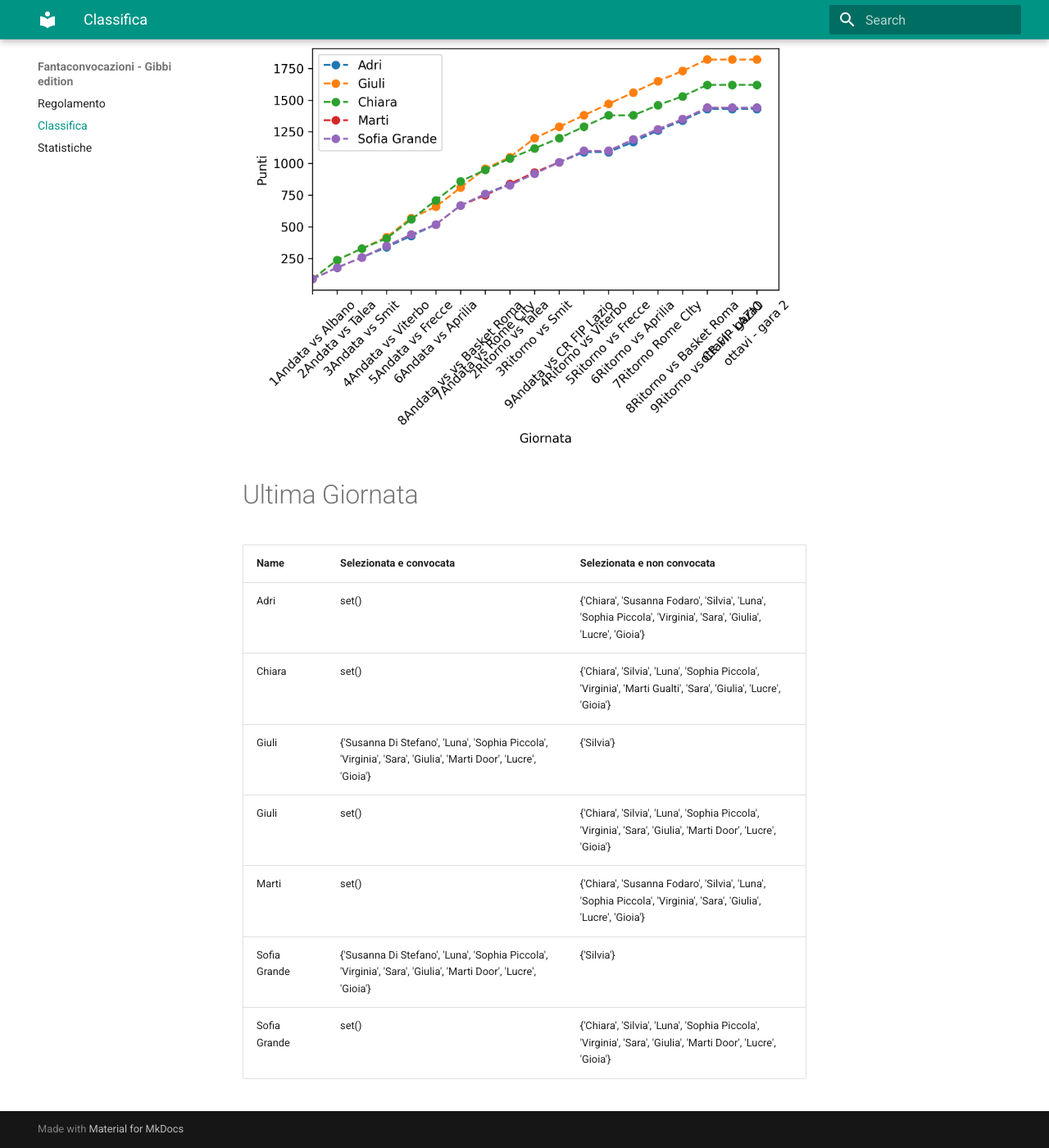
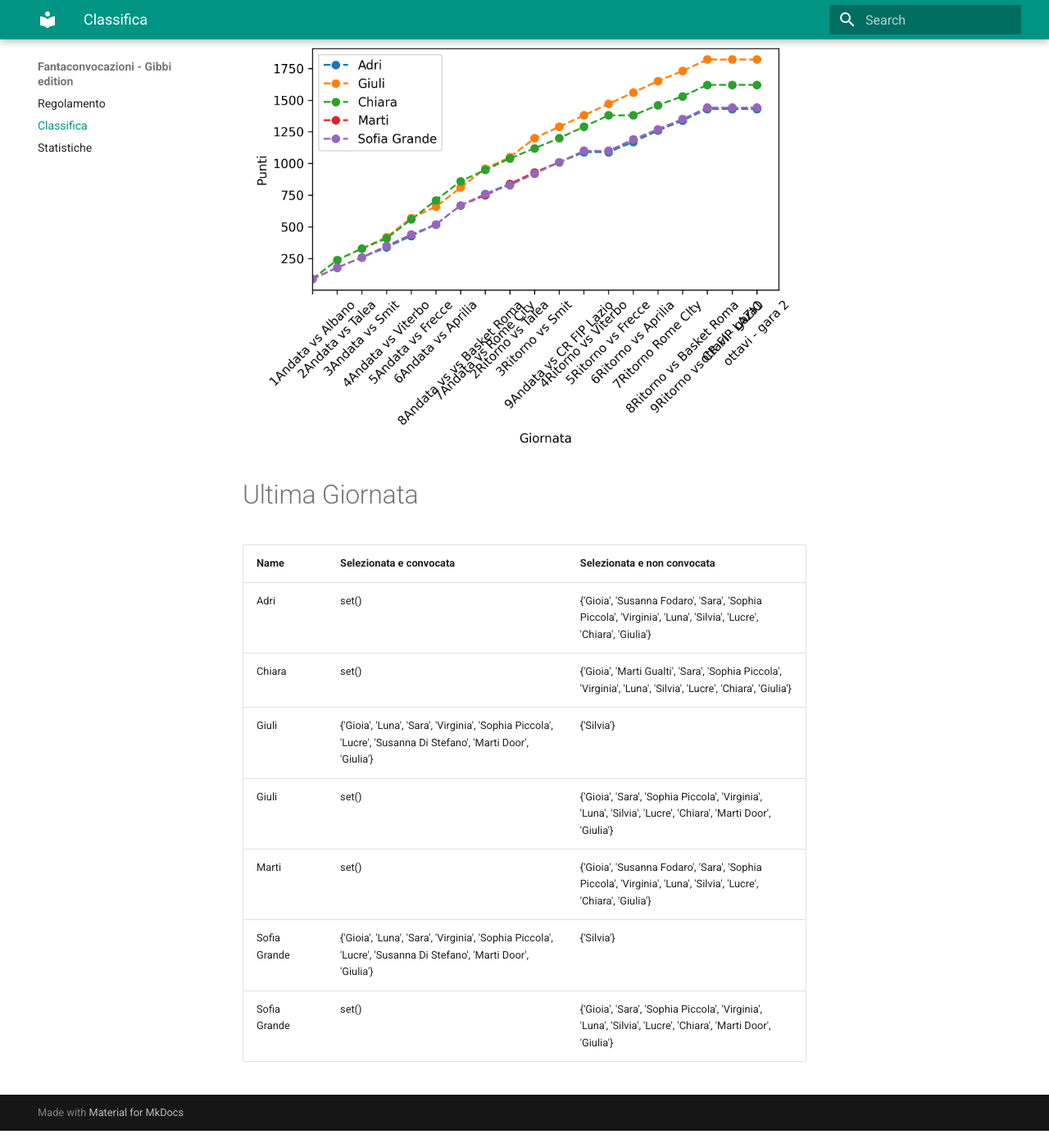
Before and after one commit to martinig94/fantagibbi, an MkDocs documentation site: the page built from docs/Classifica.md, in a window 1280 px wide and 1400 px high, scrolled down 565 px. Shown: the whole window at 82% size. Built offline with MkDocs 1.6.1 and Material for MkDocs 9.7.7, drawn with Linux system fonts in a browser that asks for light colours; after the commit the page ends 1944 px from its top, so only the background shows below that.

Commit message:
Auto-update from main.py

```diff
--- a/docs/Classifica.md
+++ b/docs/Classifica.md
@@ -18,11 +18,11 @@
 <!-- START_TABLE CORRECT -->
 | Name         | Selezionata e convocata                                                                                        | Selezionata e non convocata                                                                                      |
 |:-------------|:---------------------------------------------------------------------------------------------------------------|:-----------------------------------------------------------------------------------------------------------------|
-| Adri         | set()                                                                                                          | {'Chiara', 'Susanna Fodaro', 'Silvia', 'Luna', 'Sophia Piccola', 'Virginia', 'Sara', 'Giulia', 'Lucre', 'Gioia'} |
-| Chiara       | set()                                                                                                          | {'Chiara', 'Silvia', 'Luna', 'Sophia Piccola', 'Virginia', 'Marti Gualti', 'Sara', 'Giulia', 'Lucre', 'Gioia'}   |
-| Giuli        | {'Susanna Di Stefano', 'Luna', 'Sophia Piccola', 'Virginia', 'Sara', 'Giulia', 'Marti Door', 'Lucre', 'Gioia'} | {'Silvia'}                                                                                                       |
-| Giuli        | set()                                                                                                          | {'Chiara', 'Silvia', 'Luna', 'Sophia Piccola', 'Virginia', 'Sara', 'Giulia', 'Marti Door', 'Lucre', 'Gioia'}     |
-| Marti        | set()                                                                                                          | {'Chiara', 'Susanna Fodaro', 'Silvia', 'Luna', 'Sophia Piccola', 'Virginia', 'Sara', 'Giulia', 'Lucre', 'Gioia'} |
-| Sofia Grande | {'Susanna Di Stefano', 'Luna', 'Sophia Piccola', 'Virginia', 'Sara', 'Giulia', 'Marti Door', 'Lucre', 'Gioia'} | {'Silvia'}                                                                                                       |
-| Sofia Grande | set()                                                                                                          | {'Chiara', 'Silvia', 'Luna', 'Sophia Piccola', 'Virginia', 'Sara', 'Giulia', 'Marti Door', 'Lucre', 'Gioia'}     |
+| Adri         | set()                                                                                                          | {'Gioia', 'Susanna Fodaro', 'Sara', 'Sophia Piccola', 'Virginia', 'Luna', 'Silvia', 'Lucre', 'Chiara', 'Giulia'} |
+| Chiara       | set()                                                                                                          | {'Gioia', 'Marti Gualti', 'Sara', 'Sophia Piccola', 'Virginia', 'Luna', 'Silvia', 'Lucre', 'Chiara', 'Giulia'}   |
+| Giuli        | {'Gioia', 'Luna', 'Sara', 'Virginia', 'Sophia Piccola', 'Lucre', 'Susanna Di Stefano', 'Marti Door', 'Giulia'} | {'Silvia'}                                                                                                       |
+| Giuli        | set()                                                                                                          | {'Gioia', 'Sara', 'Sophia Piccola', 'Virginia', 'Luna', 'Silvia', 'Lucre', 'Chiara', 'Marti Door', 'Giulia'}     |
+| Marti        | set()                                                                                                          | {'Gioia', 'Susanna Fodaro', 'Sara', 'Sophia Piccola', 'Virginia', 'Luna', 'Silvia', 'Lucre', 'Chiara', 'Giulia'} |
+| Sofia Grande | {'Gioia', 'Luna', 'Sara', 'Virginia', 'Sophia Piccola', 'Lucre', 'Susanna Di Stefano', 'Marti Door', 'Giulia'} | {'Silvia'}                                                                                                       |
+| Sofia Grande | set()                                                                                                          | {'Gioia', 'Sara', 'Sophia Piccola', 'Virginia', 'Luna', 'Silvia', 'Lucre', 'Chiara', 'Marti Door', 'Giulia'}     |
 <!-- END_TABLE CORRECT -->
```
